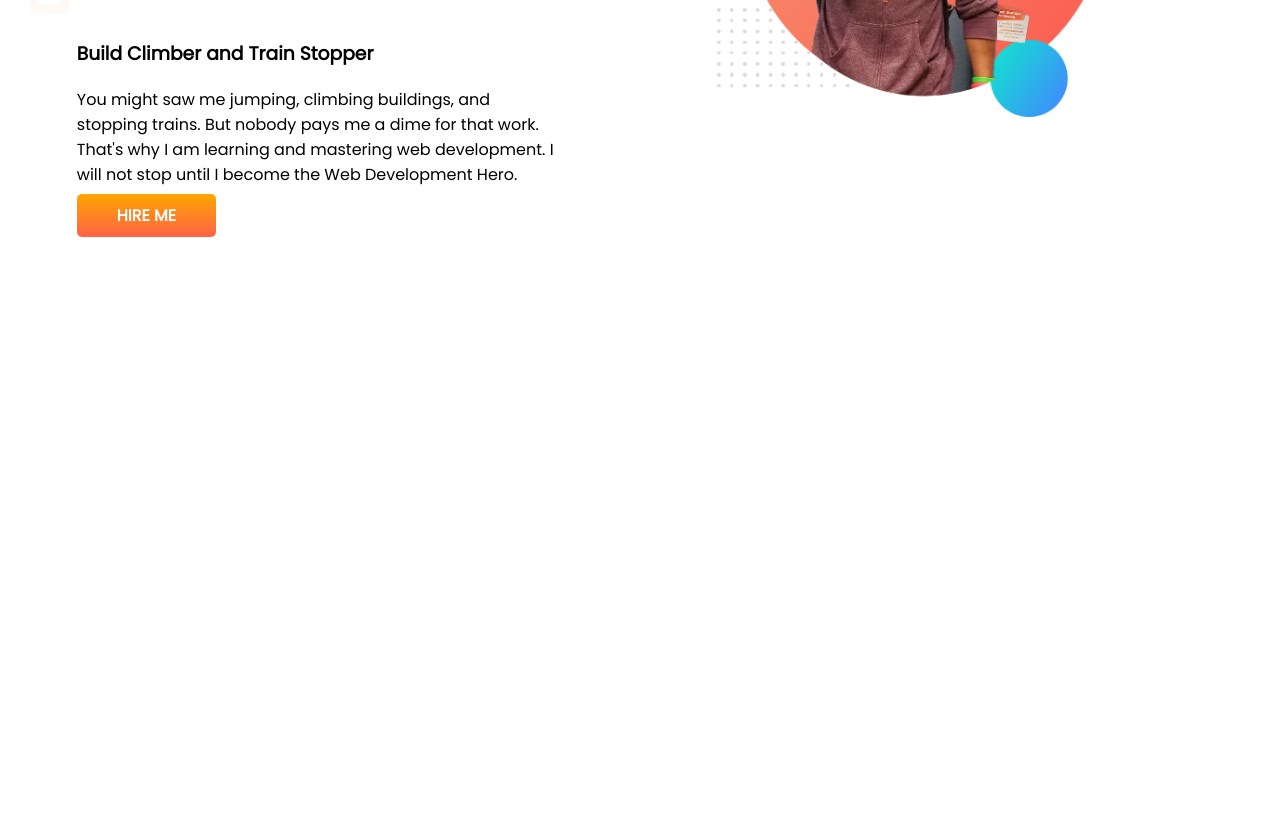
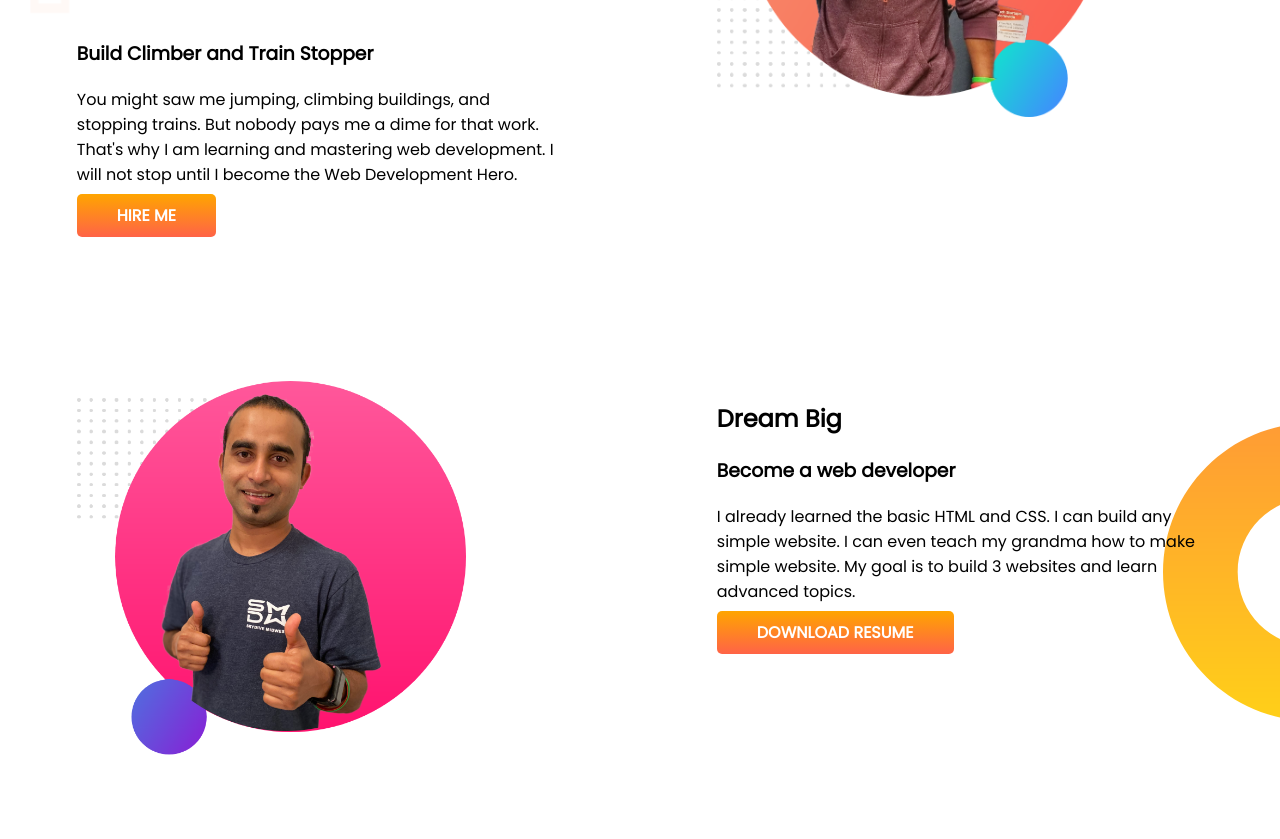
Before and after one commit to AmitKumarSutradhar/developer-portfolio, a plain HTML site: page index.html in a window 1280 px wide. Shown: the part 346-1185 px from the top of the page. Before the commit the page ends 800 px from the top, so only its background shows below. Drawn offline with Linux system fonts and the light colour scheme.

Commit message:
big dream section

```diff
--- a/index.html
+++ b/index.html
@@ -24,5 +24,19 @@
             <img src="images/jhankar.png" alt="">
         </div>
     </section>
+
+    <section class="dream-big">
+        <div class="half-width">
+            <img src="images/jhankar2.png" alt="">
+        </div>
+        <div class="half-width">
+            <h2>Dream Big</h2>
+            <h3>Become a web developer</h3>
+            <p>I already learned the basic HTML and CSS. I can build any simple website. I can even teach my grandma how to make simple
+            website. My goal is to build 3 websites and learn advanced topics.</p>
+            <a class="link-button" targer="_blank" href="#">DOWNLOAD RESUME</a>
+
+        </div>
+    </section>
 </body>
 </html>
--- a/style.css
+++ b/style.css
@@ -1,6 +1,3 @@
-*{
-
-}
 body{
     font-family: 'Poppins', sans-serif;
     padding: 0;
@@ -34,3 +31,8 @@ section{
     background-image: url("images/top-banner.png");
     background-repeat: no-repeat;
 }
+.dream-big{
+    background-image: url("images/dream-bg.png");
+    background-repeat: no-repeat;
+    background-position: right;
+}
```
